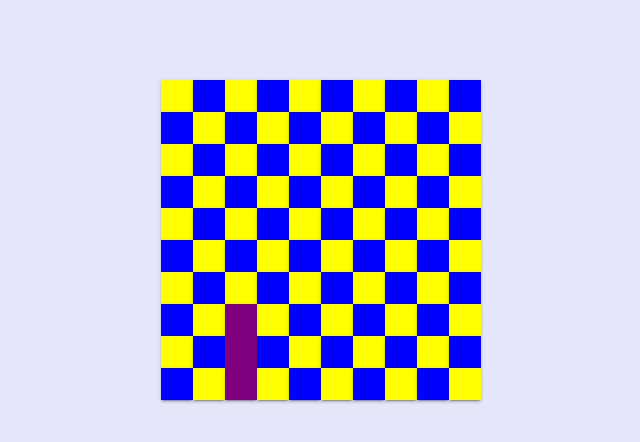
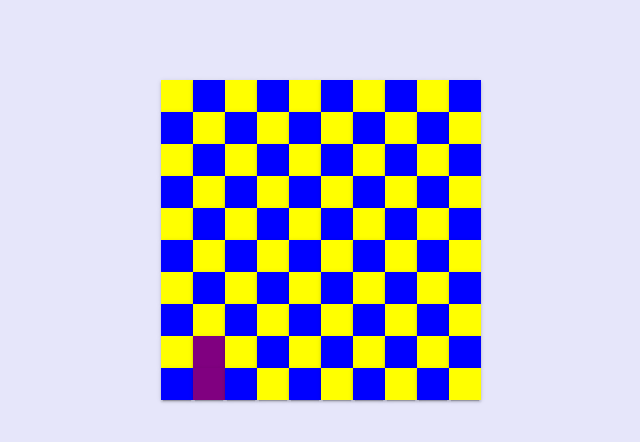
Before and after one commit to seanluong/snake, a React (Vite) app: page / in a window 1280 px wide. Shown: the top 442 px of the page, without its empty margins (319-959 px from the left). Built offline with nearby package versions, Linux system fonts and the light colour scheme.

Commit message:
Control the direction of the snake

```diff
--- a/src/App.tsx
+++ b/src/App.tsx
@@ -1,13 +1,15 @@
 import { Stack } from '@mui/system'
-import { useEffect } from 'react';
+import { useEffect, useRef } from 'react';
 import { GameBoard } from './components/GameBoard'
 import { useGameStateContext } from './context/GameStateContext';
+import { Direction } from './types';
 
 function App() {
-  const tickDuraction = 500;
+  const tickDuraction = 200;
 
   const { gameState, dispatch } = useGameStateContext();
   const { rowCount, columnCount } = gameState;
+  const documentRef = useRef<Document>(document);
 
   useEffect(() => {
     const id = setInterval(() => {
@@ -19,6 +21,36 @@ function App() {
     return () => clearInterval(id)
   }, []);
 
+  const handleKeyDowned = (event: KeyboardEvent) => {
+    switch (event.key) {
+      case "ArrowUp":
+      case "ArrowDown":
+      case "ArrowLeft":
+      case "ArrowRight":
+        const direction = event.key.slice("Arrow".length).toUpperCase() as Direction;
+        dispatch({
+          type: "changeDirection",
+          payload: {
+            direction
+          }
+        })
+        return;
+      default:
+        break;
+    }
+  }
+
+  useEffect(() => {
+    if (documentRef.current) {
+      const document = documentRef.current;
+      document.addEventListener('keydown', handleKeyDowned);
+
+      return () => {
+        document.removeEventListener('keydown', handleKeyDowned)
+      }
+    }
+  }, [documentRef])
+
   return (
     <Stack sx={{
       mt: "5rem"
--- a/src/context/GameStateContext.tsx
+++ b/src/context/GameStateContext.tsx
@@ -10,8 +10,7 @@ interface GameStateContextType {
 const SNAKE = {
     body: [
         { rowIndex: 0, columnIndex: 0 } as Coordinate,
-        { rowIndex: 0, columnIndex: 1 } as Coordinate,
-        { rowIndex: 0, columnIndex: 2 } as Coordinate
+        { rowIndex: 0, columnIndex: 1 } as Coordinate
     ],
     direction: "DOWN",
 } as Snake;
--- a/src/reducer.ts
+++ b/src/reducer.ts
@@ -1,4 +1,4 @@
-import { Action, Coordinate, Direction, GameState } from "./types";
+import { Action, Coordinate, Direction, GameState, Snake } from "./types";
 
 
 const directionToOffset = (direction: Direction): number[] => {
@@ -18,15 +18,20 @@ const directionToOffset = (direction: Direction): number[] => {
 
 const isCoordinateInBoard = (coordinate: Coordinate, rowCount: number, columnCount: number) => {
     const { rowIndex, columnIndex } = coordinate;
-    return 0 <= rowIndex && rowIndex < rowCount && 0 <= columnIndex && columnIndex <= columnCount;
+    return 0 <= rowIndex && rowIndex < rowCount && 0 <= columnIndex && columnIndex < columnCount;
 }
+
+const snakeHead = ({ body }: Snake) => body[body.length-1];
+
+const snakeBeforeHead = ({ body }: Snake) => body[body.length-2];
 
 export const reducer = (gameState: GameState, action: Action): GameState => {
     const { snake, rowCount, columnCount } = gameState;
+    const head = snakeHead(snake);
+    const beforeHead = snakeBeforeHead(snake);
     switch (action.type) {
         case "move":
             const [dr, dc] = directionToOffset(snake.direction);
-            const head = snake.body[snake.body.length-1];
             const coor = {
                 rowIndex: head.rowIndex + dr,
                 columnIndex: head.columnIndex + dc,
@@ -45,6 +50,23 @@ export const reducer = (gameState: GameState, action: Action): GameState => {
                     body,
                 }
             }
+        case "changeDirection":
+            let nextDirection = action.payload.direction;
+            const [nextDirR, nextDirC] = directionToOffset(nextDirection);
+            const nextCoor = {
+                rowIndex: head.rowIndex + nextDirR,
+                columnIndex: head.columnIndex + nextDirC,
+            }
+            if (nextCoor.rowIndex === beforeHead.rowIndex && nextCoor.columnIndex === beforeHead.columnIndex) {
+                nextDirection = snake.direction;
+            }
+            return {
+                ...gameState,
+                snake: {
+                    ...snake,
+                    direction: nextDirection
+                }
+            }
         default:
             break;
     }
--- a/src/types.ts
+++ b/src/types.ts
@@ -17,4 +17,5 @@ export interface GameState {
 }
 
 export type Action =
- | { type: 'move' };
+ | { type: 'move' }
+ | { type: 'changeDirection', payload: { direction: Direction } };
```
Also changed, not shown: src/main.tsx (line endings or trailing spaces).
